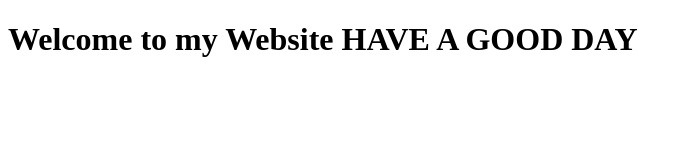
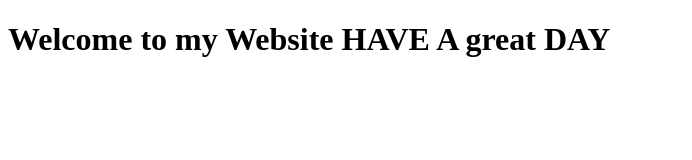
Before and after one commit to arpitha-varpitha/demo11, a plain HTML site: page src/main/resources/index.html in a window 1280 px wide. Shown: the whole page, without its empty margins (0-692 px from the left). Drawn offline with Linux system fonts and the light colour scheme.

Commit message:
last commit2

```diff
--- a/src/main/resources/index.html
+++ b/src/main/resources/index.html
@@ -5,6 +5,6 @@
     <title>My Simple Website</title>
 </head>
 <body>
-<h1>Welcome to my Website HAVE A GOOD DAY</h1>
+<h1>Welcome to my Website HAVE A great DAY</h1>
 </body>
 </html>
```
